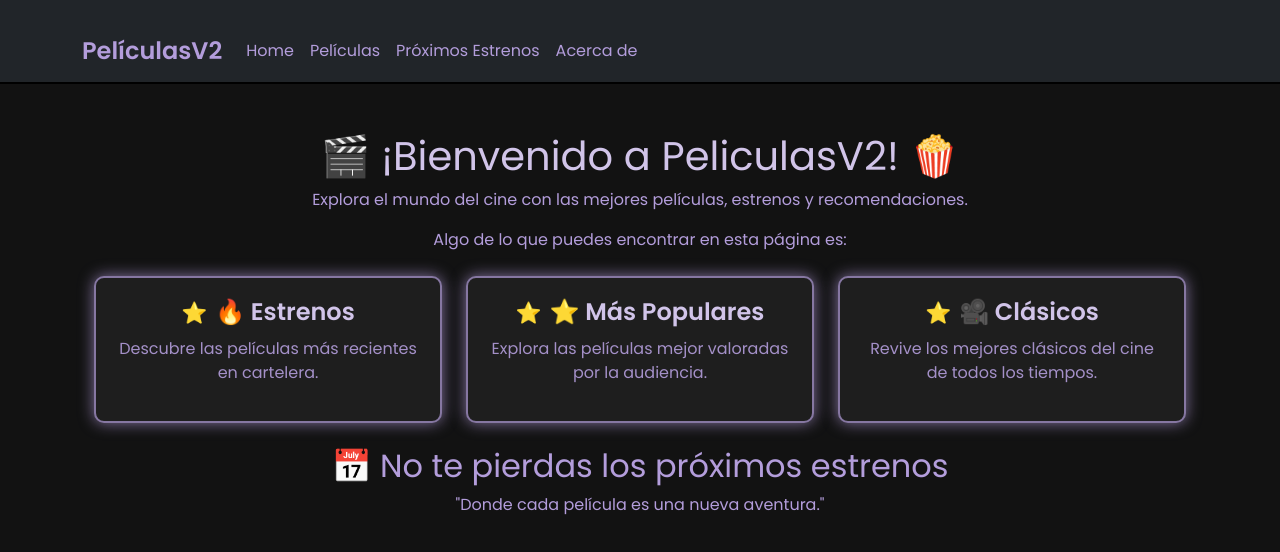
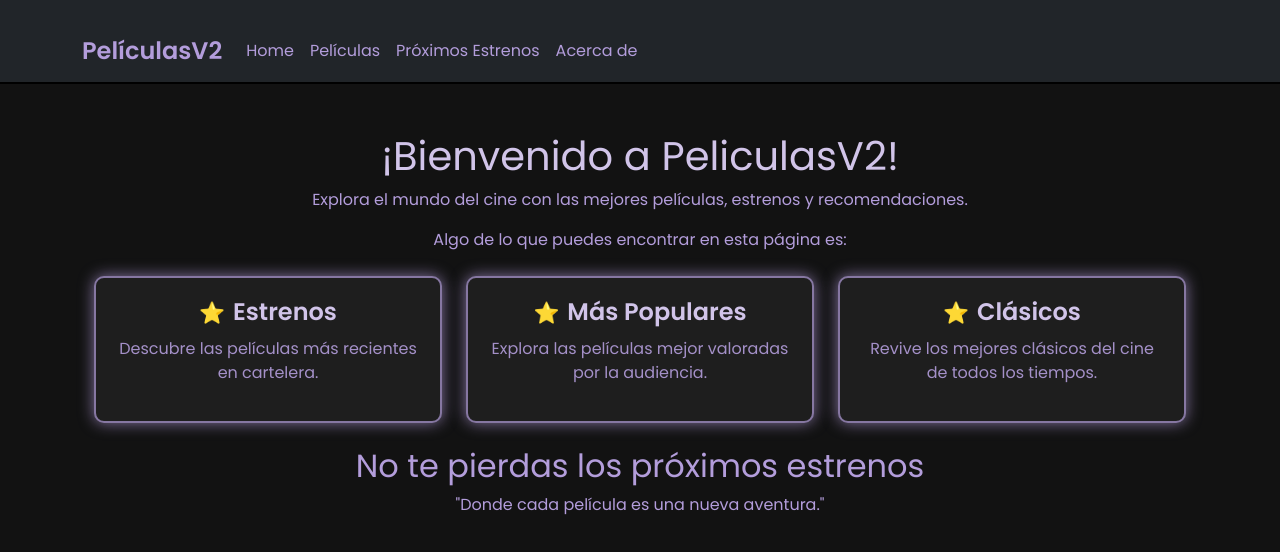
Before and after one commit to leo-morales-dev/peliculasv2, an Angular app: page /home in a window 1280 px wide. Shown: the top 552 px of the page. Built offline with nearby package versions, Linux system fonts and the light colour scheme.

Commit message:
Update home.component.html

```diff
--- a/src/app/pages/home/home.component.html
+++ b/src/app/pages/home/home.component.html
@@ -1,5 +1,5 @@
 <div class="container text-center mt-5">
-    <h1 class="title">🎬 ¡Bienvenido a PeliculasV2! 🍿</h1>
+    <h1 class="title">¡Bienvenido a PeliculasV2!</h1>
     <p class="subtitle">Explora el mundo del cine con las mejores películas, estrenos y recomendaciones.</p>
     <p>Algo de lo que puedes encontrar en esta página es: </p>
 
@@ -7,19 +7,19 @@
     <div class="row mt-4">
       <div class="col-md-4">
         <div class="info-box">
-          <h3>🔥 Estrenos</h3>
+          <h3>Estrenos</h3>
           <p>Descubre las películas más recientes en cartelera.</p>
         </div>
       </div>
       <div class="col-md-4">
         <div class="info-box">
-          <h3>⭐ Más Populares</h3>
+          <h3>Más Populares</h3>
           <p>Explora las películas mejor valoradas por la audiencia.</p>
         </div>
       </div>
       <div class="col-md-4">
         <div class="info-box">
-          <h3>🎥 Clásicos</h3>
+          <h3>Clásicos</h3>
           <p>Revive los mejores clásicos del cine de todos los tiempos.</p>
         </div>
       </div>
@@ -28,7 +28,7 @@
 
     <!-- Llamado a la acción -->
     <div class="cta mt-4">
-      <h2>📅 No te pierdas los próximos estrenos</h2>
+      <h2>No te pierdas los próximos estrenos</h2>
       <p>"Donde cada película es una nueva aventura." </p>
     </div>
   </div>
```
